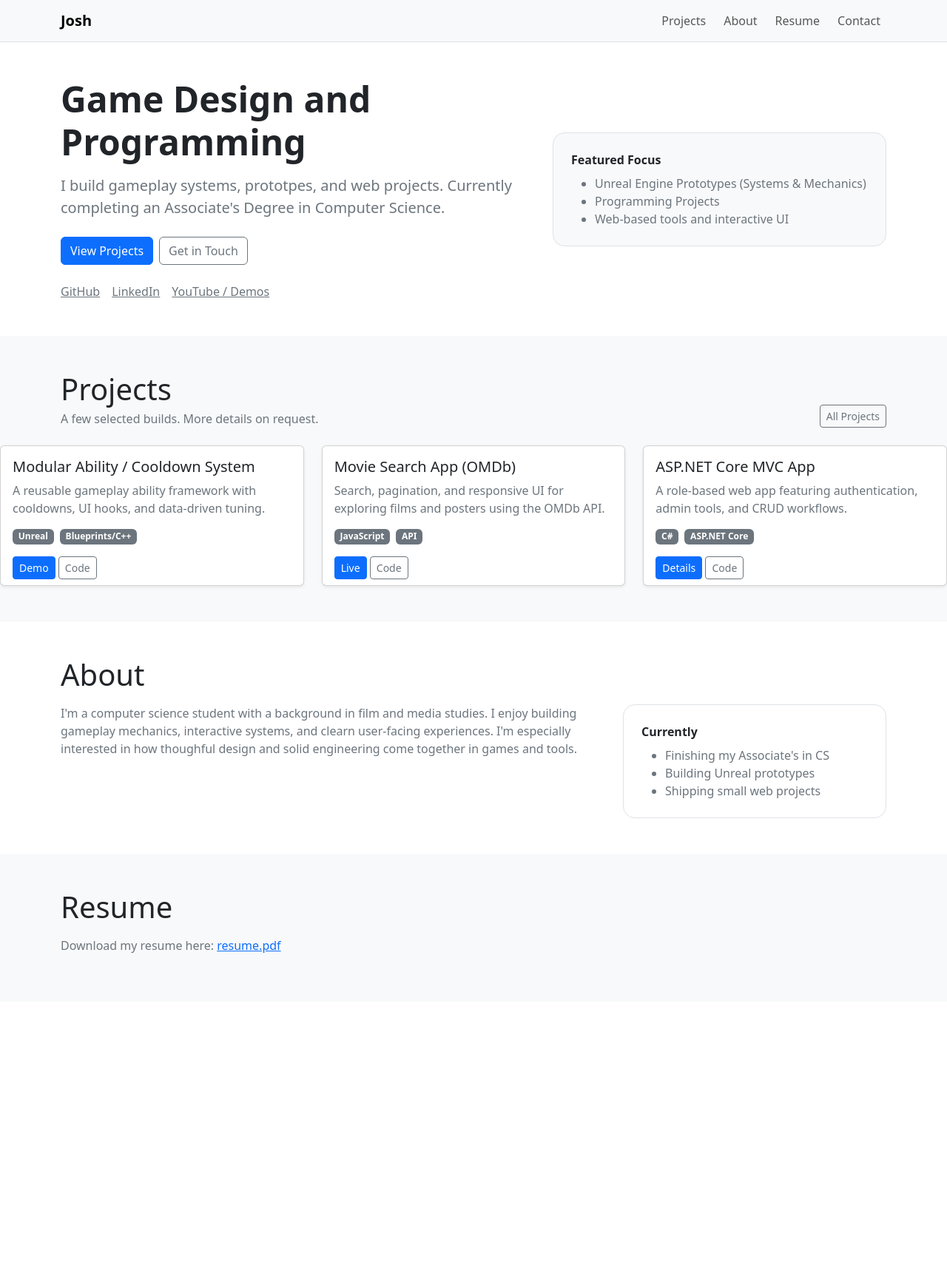
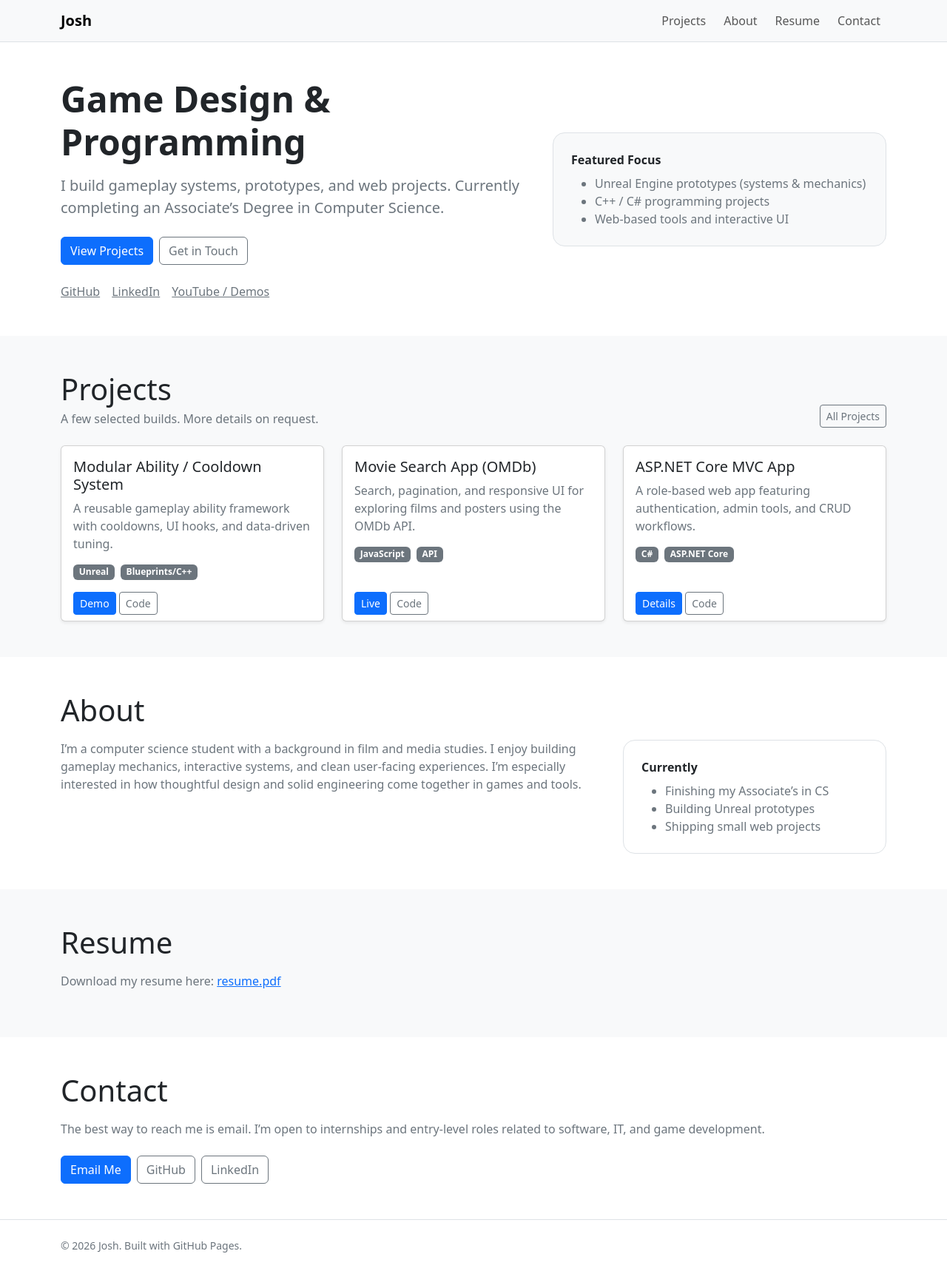
Before and after one commit to JDElijah/JDElijah.github.io, a plain HTML site: page index.html in a window 1280 px wide. Shown: the whole page at 74% size. Before the commit the page ends 1354 px from the top, so only its background shows below. Drawn offline with nearby package versions, Linux system fonts and the light colour scheme.

Commit message:
Add contact section and link to main.js. Correct indentation formatting

```diff
--- a/index.html
+++ b/index.html
@@ -1,41 +1,27 @@
-<!DOCTYPE html>
+<!doctype html>
 <html lang="en">
+
 <head>
-        <meta charset="UTF-8">
-        <meta name="viewport" content="width=device-width, initial-scale=1.0">
+	<meta charset="utf-8" />
+	<meta name="viewport" content="width=device-width, initial-scale=1" />
 	<title>Josh | Game Design & Programming</title>
-        <meta
-            name="description"
-            content="Josh's portfolio featuring game design, Unreal Engine Prototypes, and programming projects."
-        />
+	<meta name="description"
+		content="Josh’s portfolio featuring game design, Unreal Engine prototypes, and programming projects." />
 
-        <!-- Bootstrap CDN -->
-        <link
-            href="https://cdn.jsdelivr.net/npm/bootstrap@5.3.8/dist/css/bootstrap.min.css"
-            rel="stylesheet"
-            integrity="sha384-sRIl4kxILFvY47J16cr9ZwB07vP4J8+LH7qKQnuqkuIAvNWLzeN8tE5YBujZqJLB"
-            crossorigin="anonymous"
-        />
+	<!-- Bootstrap CSS (CDN) -->
+	<link href="https://cdn.jsdelivr.net/npm/bootstrap@5.3.3/dist/css/bootstrap.min.css" rel="stylesheet"
+		integrity="sha384-QWTKZyjpPEjISv5WaRU9OFeRpok6YctnYmDr5pNlyT2bRjXh0JMhjY6hW+ALEwIH" crossorigin="anonymous" />
 
 	<link rel="stylesheet" href="./css/style.css" />
 </head>
-
-</html>
 
 <body>
 	<!-- Navbar -->
 	<nav class="navbar navbar-expand-lg bg-body-tertiary sticky-top border-bottom">
 		<div class="container">
 			<a class="navbar-brand fw-semibold" href="#top">Josh</a>
-            <button
-               class="navbar-toggler"
-               type="button"
-               data-bs-toggle="collapse"
-               data-bs-target="#nav"
-               aria-controls="nav"
-               aria-expanded="false"
-               aria-label="Toggle navigation"
-            >
+			<button class="navbar-toggler" type="button" data-bs-toggle="collapse" data-bs-target="#nav"
+				aria-controls="nav" aria-expanded="false" aria-label="Toggle navigation">
 				<span class="navbar-toggler-icon"></span>
 			</button>
 
@@ -51,14 +37,15 @@
 	</nav>
 
 	<main id="top">
-        <!-- Hero Section -->
+		<!-- Hero -->
 		<section class="py-5">
 			<div class="container">
 				<div class="row align-items-center g-4">
 					<div class="col-12 col-lg-7">
-                        <h1 class="display-5 fw-bold mb-3">Game Design and Programming</h1>
+						<h1 class="display-5 fw-bold mb-3">Game Design & Programming</h1>
 						<p class="lead text-secondary mb-4">
-                            I build gameplay systems, prototpes, and web projects. Currently completing an Associate's Degree in Computer Science.
+							I build gameplay systems, prototypes, and web projects. Currently completing an Associate’s
+							Degree in Computer Science.
 						</p>
 
 						<div class="d-flex flex-wrap gap-2">
@@ -67,9 +54,10 @@
 						</div>
 
 						<div class="mt-4 d-flex flex-wrap gap-3">
-                            <a class="link-secondary" href="https://github.com/JDElijah" target="_blank" rel="noreferrer">GitHub</a>
-                            <a class="link-secondary" href="https://www.linkedin.com/in/joshuaelijah/" target="_blank" rel="noreferrer">LinkedIn</a>
-                            <a class="link-secondary" href="https://www.youtube.com/@devsync_official" target="_blank" rel="noreferrer">YouTube / Demos</a>
+							<a class="link-secondary" href="https://github.com/YOUR_USERNAME" target="_blank"
+								rel="noreferrer">GitHub</a>
+							<a class="link-secondary" href="#" target="_blank" rel="noreferrer">LinkedIn</a>
+							<a class="link-secondary" href="#" target="_blank" rel="noreferrer">YouTube / Demos</a>
 						</div>
 					</div>
 
@@ -77,8 +65,8 @@
 						<div class="p-4 border rounded-4 bg-light">
 							<p class="fw-semibold mb-2">Featured Focus</p>
 							<ul class="mb-0 text-secondary">
-                                <li>Unreal Engine Prototypes (Systems & Mechanics)</li>
-                                <li>Programming Projects</li>
+								<li>Unreal Engine prototypes (systems & mechanics)</li>
+								<li>C++ / C# programming projects</li>
 								<li>Web-based tools and interactive UI</li>
 							</ul>
 						</div>
@@ -97,7 +85,6 @@
 					</div>
 					<a class="btn btn-sm btn-outline-secondary" href="./projects/index.html">All Projects</a>
 				</div>
-            </div>
 
 				<div class="row g-4">
 					<!-- Project Card 1 -->
@@ -106,7 +93,8 @@
 							<div class="card-body">
 								<h3 class="h5 card-title">Modular Ability / Cooldown System</h3>
 								<p class="card-text text-secondary">
-                    A reusable gameplay ability framework with cooldowns, UI hooks, and data-driven tuning.
+									A reusable gameplay ability framework with cooldowns, UI hooks, and data-driven
+									tuning.
 								</p>
 								<div class="d-flex flex-wrap gap-2">
 									<span class="badge text-bg-secondary">Unreal</span>
@@ -126,7 +114,8 @@
 							<div class="card-body">
 								<h3 class="h5 card-title">Movie Search App (OMDb)</h3>
 								<p class="card-text text-secondary">
-                    Search, pagination, and responsive UI for exploring films and posters using the OMDb API.
+									Search, pagination, and responsive UI for exploring films and posters using the OMDb
+									API.
 								</p>
 								<div class="d-flex flex-wrap gap-2">
 									<span class="badge text-bg-secondary">JavaScript</span>
@@ -170,17 +159,18 @@
 				<div class="row g-4">
 					<div class="col-12 col-lg-8">
 						<p class="text-secondary mb-0">
-						I'm a computer science student with a background in film and media
-						studies. I enjoy building gameplay mechanics, interactive systems,
-						and clearn user-facing experiences. I'm especially interested in how
-						thoughful design and solid engineering come together in games and tools.
+							I’m a computer science student with a background in film and media studies. I enjoy building
+							gameplay mechanics,
+							interactive systems, and clean user-facing experiences. I’m especially interested in how
+							thoughtful design and solid
+							engineering come together in games and tools.
 						</p>
 					</div>
 					<div class="col-12 col-lg-4">
 						<div class="p-4 border rounded-4">
 							<p class="fw-semibold mb-2">Currently</p>
 							<ul class="text-secondary mb-0">
-							<li>Finishing my Associate's in CS</li>
+								<li>Finishing my Associate’s in CS</li>
 								<li>Building Unreal prototypes</li>
 								<li>Shipping small web projects</li>
 							</ul>
@@ -201,5 +191,37 @@
 			</div>
 		</section>
 
+		<!-- Contact -->
+		<section id="contact" class="py-5">
+			<div class="container">
+				<h2 class="h1 mb-3">Contact</h2>
+				<p class="text-secondary mb-4">
+					The best way to reach me is email. I’m open to internships and entry-level roles related to
+					software, IT, and game development.
+				</p>
+
+				<div class="d-flex flex-wrap gap-2">
+					<a class="btn btn-primary" href="mailto:YOUR_EMAIL@example.com">Email Me</a>
+					<a class="btn btn-outline-secondary" href="https://github.com/YOUR_USERNAME" target="_blank"
+						rel="noreferrer">GitHub</a>
+					<a class="btn btn-outline-secondary" href="#" target="_blank" rel="noreferrer">LinkedIn</a>
+				</div>
+			</div>
+		</section>
 	</main>
+
+	<footer class="py-4 border-top">
+		<div class="container text-secondary small">
+			© <span id="year"></span> Josh. Built with GitHub Pages.
+		</div>
+	</footer>
+
+	<!-- Bootstrap JS (CDN) -->
+	<script src="https://cdn.jsdelivr.net/npm/bootstrap@5.3.3/dist/js/bootstrap.bundle.min.js"
+		integrity="sha384-YvpcrYf0tY3lHB60NNkmXc5s9fDVZLESaAA55NDzOxhy9GkcIdslK1eN7N6jIeHz"
+		crossorigin="anonymous"></script>
+
+	<script src="./js/main.js"></script>
 </body>
+
+</html>
```
Lines whose indentation alone changed are shown as unchanged.
